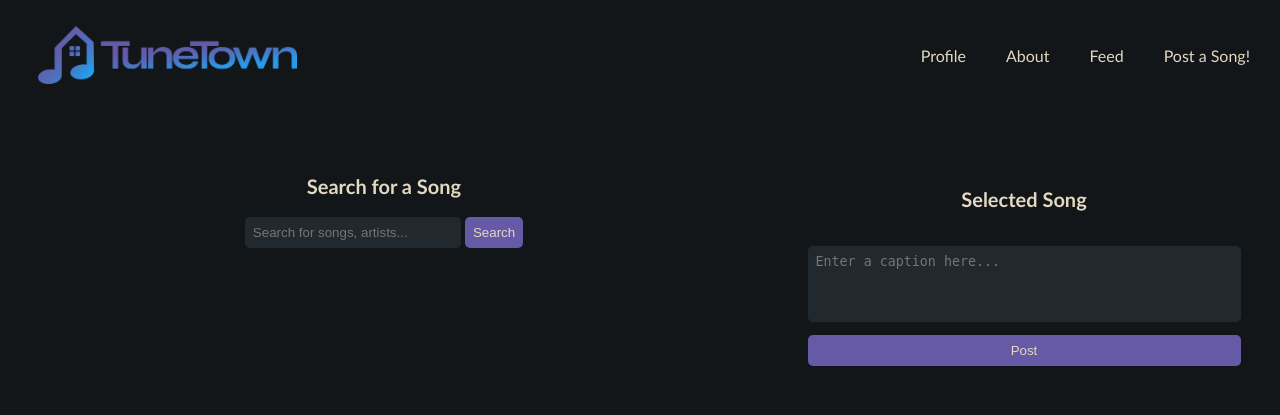
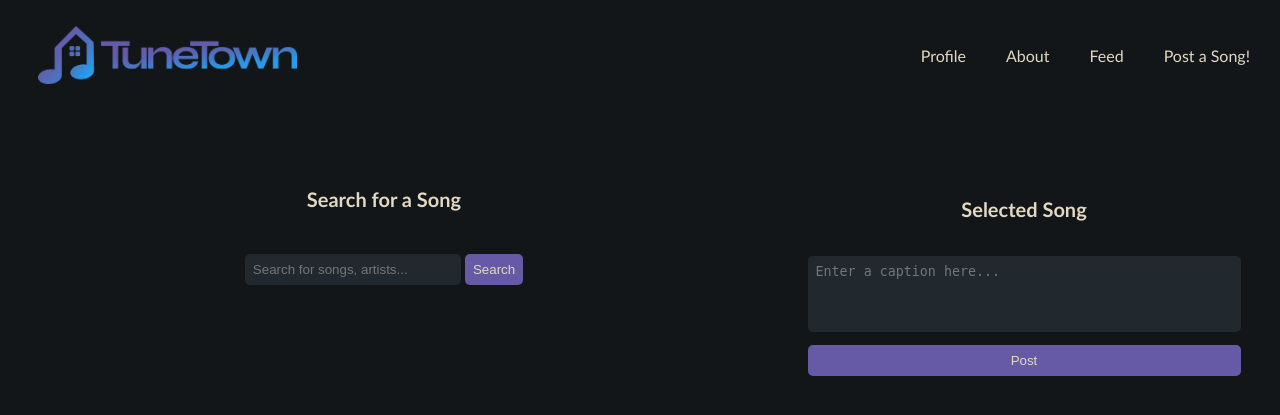
Before and after one commit to sweg3302-tune-town/tune-town, a Flask app: page /create in a window 1280 px wide. Shown: the top 415 px of the page. Run offline with Flask 3, Linux system fonts and the light colour scheme.

Commit message:
fxed uneven search page titles

```diff
--- a/static/css/styles.css
+++ b/static/css/styles.css
@@ -91,7 +91,6 @@ body {
 
 .left, .right {
   margin-top: 5%;
-  flex: 1;
   overflow-y: auto;
 }
 
@@ -111,7 +110,7 @@ body {
 
 .searchTitle h1 {
   text-align: center;
-  margin: auto;
+
 }
 
 .search-box {
@@ -121,6 +120,7 @@ body {
 
 .search-box form {
   margin: auto;
+  padding-top: 10px;
 }
 
 .search-box input[type="text"],
@@ -185,6 +185,8 @@ body {
   -ms-overflow-style: none;
   scrollbar-width: none;
   border-radius: 25px;
+  margin-top: 10px;
+
 }
 
 #searchResults::-webkit-scrollbar {
```
